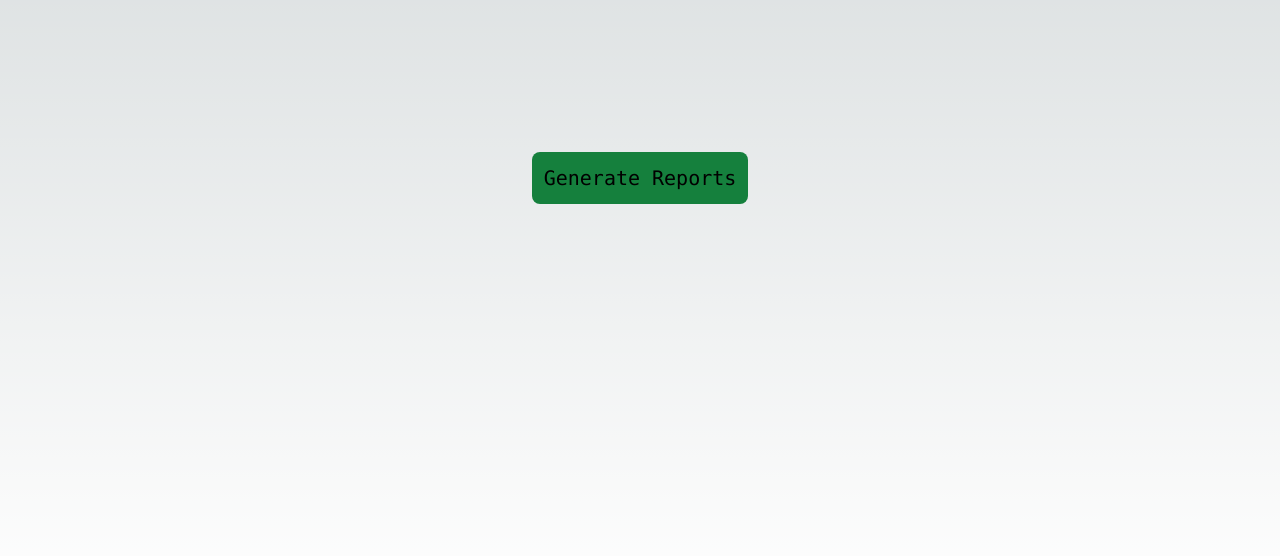
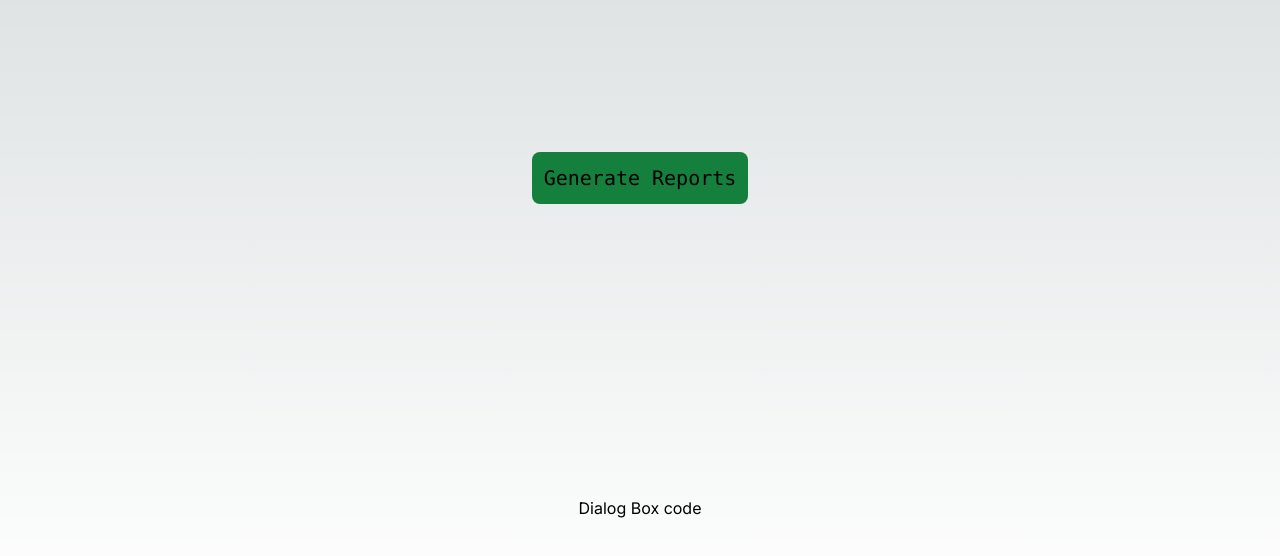
Before and after one commit to dibyajyoti2001/DialogBox, a Next.js app: page / in a window 1280 px wide. Shown: the part 184-740 px from the top of the page. Built offline with nearby package versions, Linux system fonts and the light colour scheme.

Commit message:
Add dummy data

```diff
--- a/src/app/page.js
+++ b/src/app/page.js
@@ -1,9 +1,28 @@
 "use client";
 
 import { useState } from "react";
+import DialogBoxContent from "./components/dialogBoxContent/page";
 
 export default function Home() {
   const [open, setOpen] = useState(false);
+
+  const reportData = [
+    {
+      date: "22.07.2021",
+      reportName: "APP_URL_USAGE_(Exclude_Half_Days)_3_6_2021_3_31_2021.csv",
+      downloadLink: "#",
+    },
+    {
+      date: "20.07.2021",
+      reportName: "RUR_L1_01_01_2021_31_03_2021.csv",
+      downloadLink: "#",
+    },
+    {
+      date: "19.07.2021",
+      reportName: "RUR_L2_(Exclude_NonWorking_Days)_4_1_2021_4_1_2021.csv",
+      downloadLink: "#",
+    },
+  ];
 
   const handleClickOpen = () => {
     setOpen(true);
@@ -22,30 +41,12 @@ export default function Home() {
         >
           Generate Reports
         </button>
-        {open && (
-          <div className="fixed z-10 inset-0 overflow-y-auto flex items-center justify-center">
-            <div className="flex justify-between items-center bg-white rounded-lg p-5 w-auto">
-              <h2 className="text-xl text-black font-semibold ml-60">
-                Recently Generated Reports
-              </h2>
-              <div className="flex justify-end ml-32">
-                <button
-                  onClick={handleClickClose}
-                  className=" text-black font-bold border border-gray-800 rounded px-2"
-                >
-                  &#10006;
-                </button>
-                <button
-                  onClick={handleClickClose}
-                  className="text-black font-bold border border-gray-800 rounded px-2 ml-3"
-                >
-                  &#10006;
-                </button>
-              </div>
-            </div>
-          </div>
-        )}
       </div>
+      <DialogBoxContent
+        open={open}
+        handleClickClose={handleClickClose}
+        reportData={reportData}
+      />
     </main>
   );
 }
```
